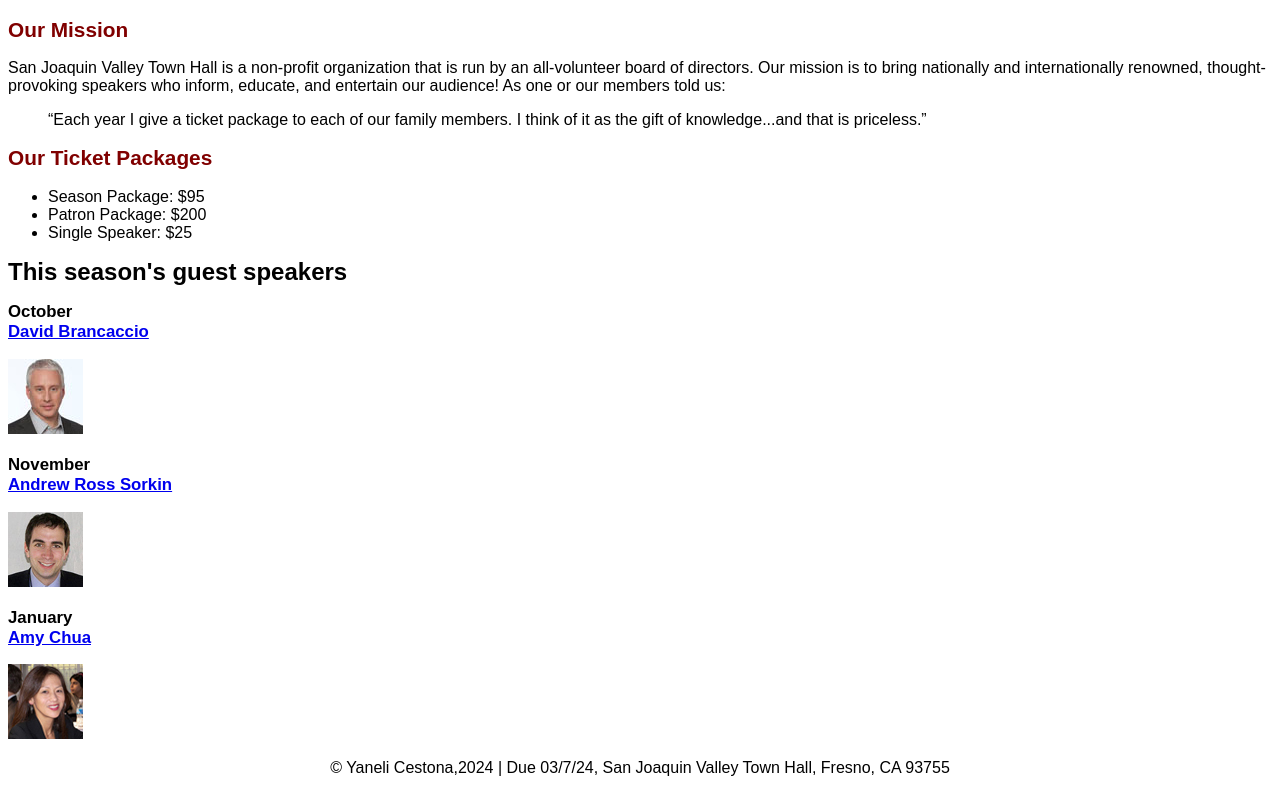
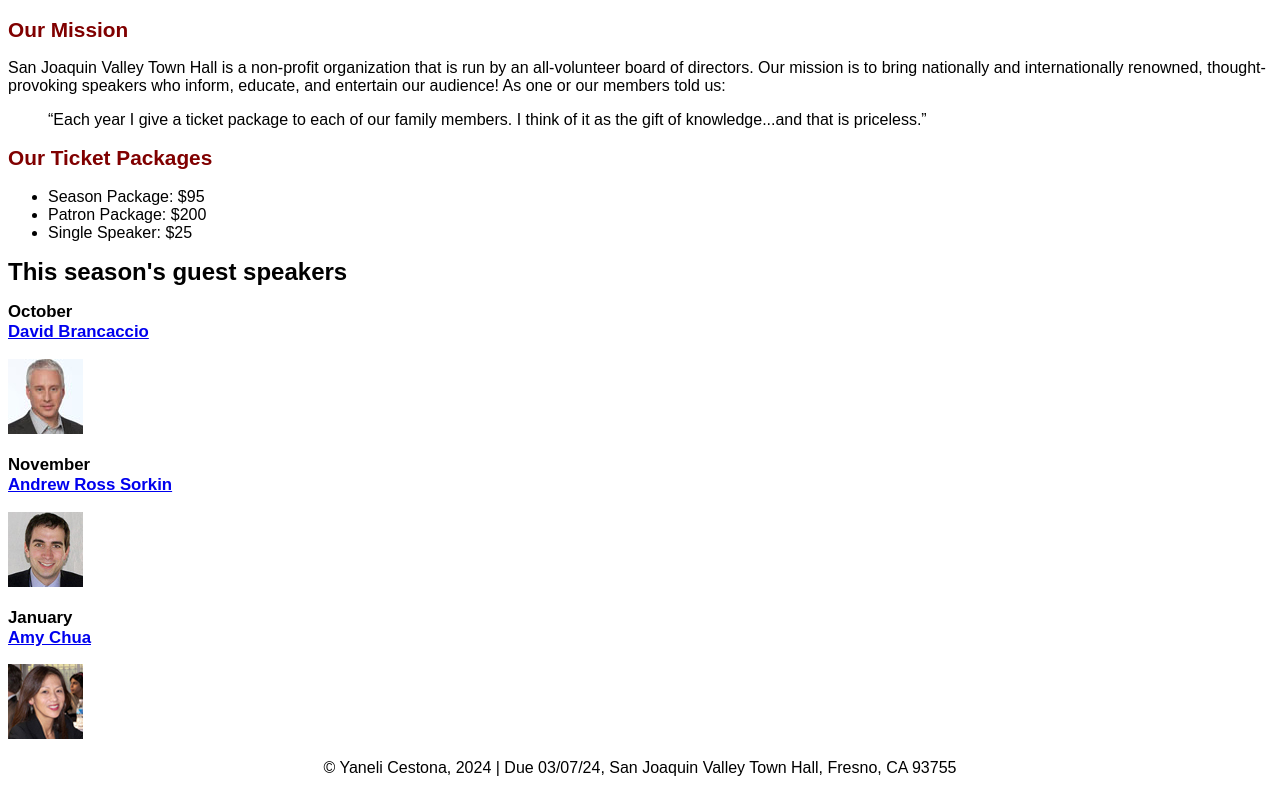
Before and after one commit to yaneliii/A06, a plain HTML site: page index.html in a window 1280 px wide. Shown: the part 109-902 px from the top of the page. Drawn offline with Linux system fonts and the light colour scheme.

```diff
--- a/index.html
+++ b/index.html
@@ -39,7 +39,7 @@
 		<img src="images/chua75.jpg" alt="Amy Chua photo">
 	</main>
 	<footer>
-		<p>&copy; Yaneli Cestona,2024 | Due 03/7/24, San Joaquin Valley Town Hall, Fresno, CA 93755</p>
+		<p>&copy; Yaneli Cestona, 2024 | Due 03/07/24, San Joaquin Valley Town Hall, Fresno, CA 93755</p>
 	</footer>
 </body>
 </html>
```
